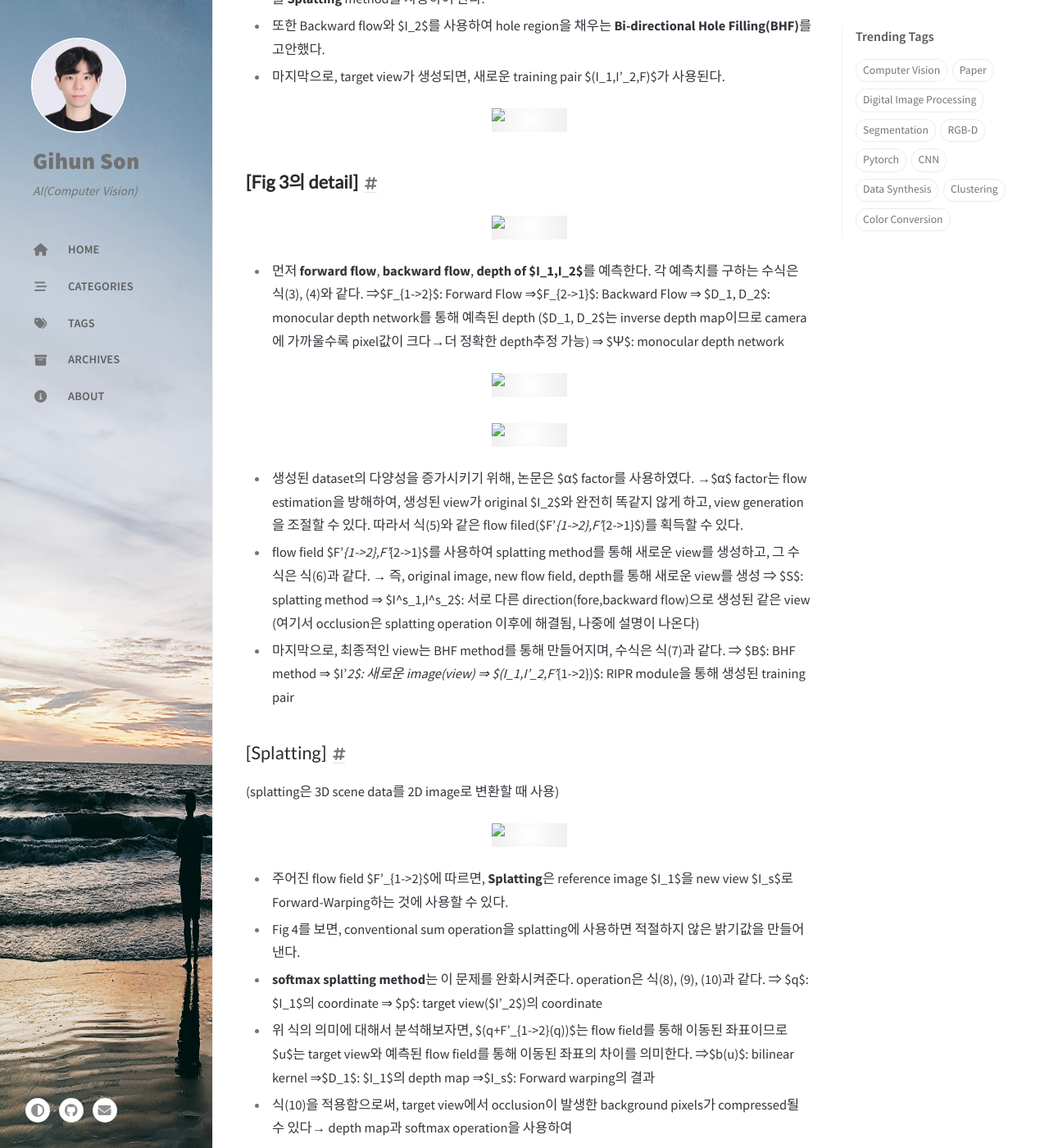
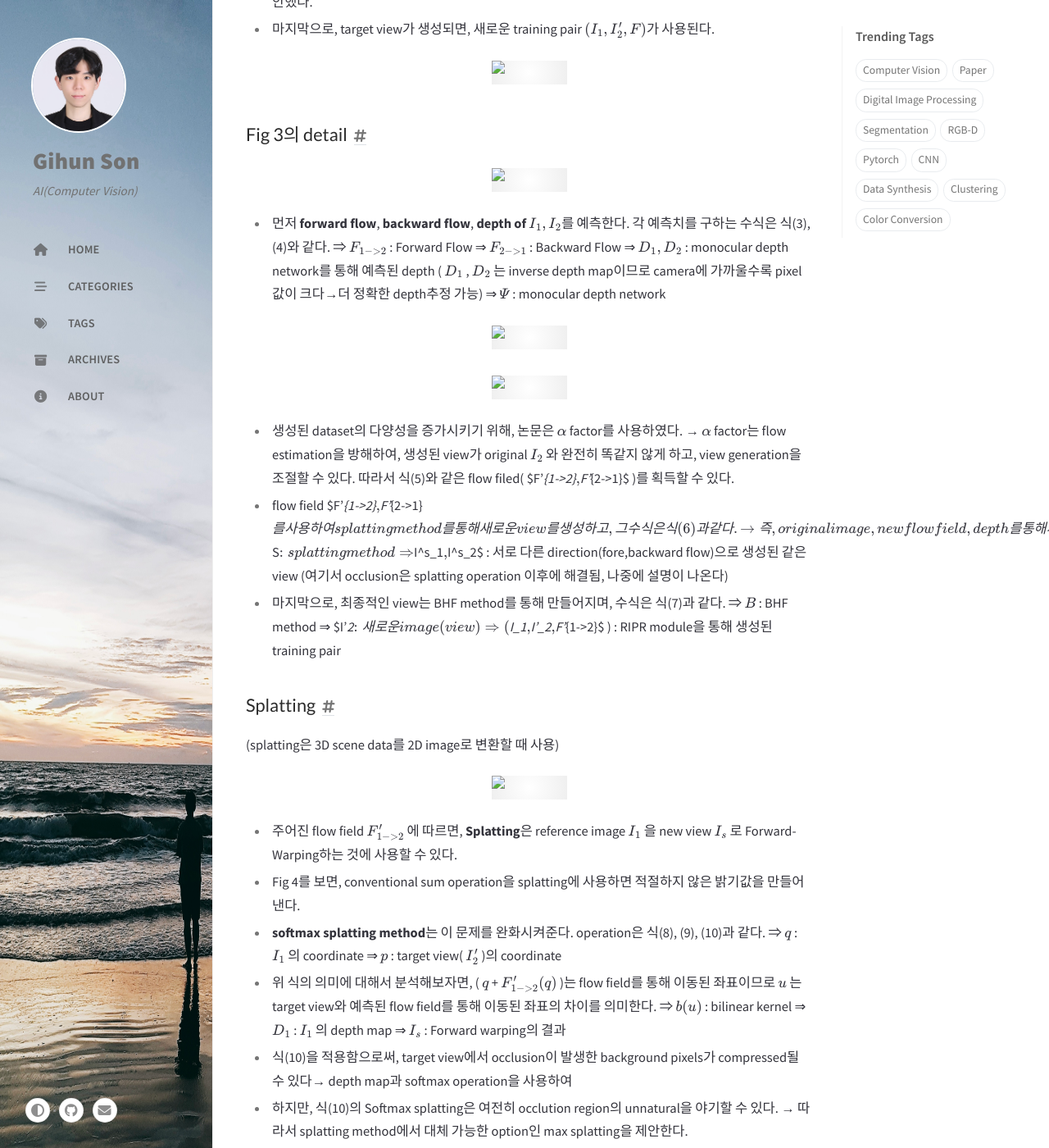
Before and after one commit to gihuni99/gihuni99.github.io, a Jekyll site: the page built from _posts/Paper/Optical Flow/2023-10-24-RealFlow.md, in a window 1280 px wide and 1400 px high, scrolled down 6308 px. Shown: the whole window at 82% size. Built offline with Jekyll 4.4.1, drawn with Linux system fonts in a browser that asks for light colours; cached includes are drawn as plain includes; formulas are drawn with MathJax 3; comment, search, counter and statistics services are not loaded; some of the changed text lies outside the part shown.

Commit message:
Markdown_operation_html

```diff
--- a/_config.yml
+++ b/_config.yml
@@ -33,6 +33,13 @@ github:
 
 #twitter:
 #  username: twitter_username # change to your twitter username
+
+# Math equation
+markdown: kramdown
+highlighter: rouge
+lsi: false
+excerpt_separator: "\n\n"
+incremental: false
 
 social:
   # Change to your full name.
--- a/_layouts/post.html
+++ b/_layouts/post.html
@@ -10,6 +10,13 @@ tail_includes:
 ---
 
 {% include lang.html %}
+
+<head>
+  {% include head.html %}
+  {% if page.use_math %}
+      {% include mathjax_support.html %}
+  {% endif %}
+</head>
 
 <header>
   <h1 data-toc-skip>{{ page.title }}</h1>
--- a/_posts/Paper/Optical Flow/2023-10-24-RealFlow.md
+++ b/_posts/Paper/Optical Flow/2023-10-24-RealFlow.md
@@ -40,10 +41,10 @@ pin: true
 → 좋은 계산적 효율성과 public benchmarks에서 가장 좋은 결과를 얻을 수 있음
 - optical flow method의 중요한 요소 중 하나는 training dataset이다.
 - Deep learning algorithms 성공에 중요한 영향을 미치는 Flow dataset의 4가지 특성은 다음과 같다.
-**[Label Criteria]**
+**Label Criteria**
 1) The quantity of labeled pairs (labeled data의 양
 2) The quality of flow labels (flow label의 질)
-**[Realism Criteria]**
+**Realism Criteria**
 3) The image realism (image가 실제와 유사한가)
 4) The motion realism (motion이 실제와 유사한가)
 - 하지만, 현재 존재하는 flow dataset중에서 모든 요소를 만족하는 dataset은 없었다.
@@ -112,7 +113,7 @@ M-step동안 다음 E-step에서 optical flow생성을 위해 사용할 **optica
 
 - 여러 dataset들이 real-world dataset을 취득하기 위한 방법을 사용했지만, 충분한 양의 데이터를 얻기 쉽지 않다.
 
-**[이를 해결하기 위한 시도들(synthetic)]**
+**이를 해결하기 위한 시도들(synthetic)**
 
 ⇒ Flyingchairs dataset은 처음으로 synthesized data를 사용
 
@@ -122,7 +123,7 @@ M-step동안 다음 E-step에서 optical flow생성을 위해 사용할 **optica
 
 ⇒ AutoFlow는 training data를 만들기 위한 hyperparameter를 찾는 방법을 learning 기법을 제시
 
-**[이를 해결하기 위한 시도들(synthetic→real-world로 가기 위한 꾸준한 변화)]**
+**이를 해결하기 위한 시도들(synthetic→real-world로 가기 위한 꾸준한 변화)**
 
 ⇒SlowFlow는 high-speed video camera를 사용하여 large-scale dataset취득을 시도했지만, flow labels들에 대한 신뢰성이 없다.
 
@@ -150,16 +151,16 @@ M-step동안 다음 E-step에서 optical flow생성을 위해 사용할 **optica
 ![Untitled 12](https://github.com/gihuni99/gihuni99.github.io/assets/90080065/b8eb5652-e010-4d3e-9144-5de13b6173d7)
 
 - Figure 2에서 E-step과 M-step을 각각 볼 수 있다.
-- iteration $t$에서, 먼저 training dataset $X^t=$ {$x^t$}를 생성하기 위해 E-step을 실행한다.
-→ Input video로부터 sampling된 연속적인 image pair $(I_1, I_2)$를 고려하여, training data generation과정은 식(1)과 같이 나타낼 수 있다.
-⇒ $Θ^{t-1}$는 learning된 optical flow network $Θ$의 이전 iteration t-1
-⇒ $x^t$는 생성된 training sample
-⇒ $R$은 RIPR module을 표현한 것이다.
+- iteration $t$ 에서, 먼저 training dataset $X^t=$ { $x^t$ }를 생성하기 위해 E-step을 실행한다.
+→ Input video로부터 sampling된 연속적인 image pair $(I_1, I_2)$ 를 고려하여, training data generation과정은 식(1)과 같이 나타낼 수 있다.
+⇒ $Θ^{t-1}$ 는 learning된 optical flow network $Θ$ 의 이전 iteration t-1
+⇒ $x^t$ 는 생성된 training sample
+⇒ $R$ 은 RIPR module을 표현한 것이다.
 
 ![Untitled 13](https://github.com/gihuni99/gihuni99.github.io/assets/90080065/b2105d3d-38f3-436e-bc61-881c4be95114)
 
 - M-step에서 새롭게 생성된 dataset $X^t$를  training에 사용하고, supervised learning방식으로 optical flow estimation network를 update한다. 해당 과정은 식(2)와 같다.
-⇒ $L$은 optical flow network의 learning objective
+⇒ $L$ 은 optical flow network의 learning objective
 
 - 위 과정을 통해, **EM iteration을 사용한 RealFlow를 통해 optical flow dataset과 높은 정확도의 optical flow network를 얻을 수 있다.**
 
@@ -167,11 +168,11 @@ M-step동안 다음 E-step에서 optical flow생성을 위해 사용할 **optica
 
 fig3를 보고 RIPR module의 간단한 동작원리를 살펴보자.
 
-real-world videos의 2개의 frame $I_1, I_2$와 이를 통해 예측한 flow field $F_{1->2}, F_{2->1}$가 주어졌을 때, monocular depth network를 통해 depth $D_1, D_2$를 구한다.
+real-world videos의 2개의 frame $I_1, I_2$ 와 이를 통해 예측한 flow field $F_{1->2}$ , $F_{2->1}$ 가 주어졌을 때, monocular depth network를 통해 depth $D_1$ , $D_2$ 를 구한다.
 
-그 후 flow map을 $F'_{1->2}와 F'_{2->1}$으로 수정하고(수정하는 방법은 아래 method에 자세히 나와있을 것 같다), $F'_{1->2}$를 hole mask M을 check하는 것에 사용한다.
+그 후 flow map을 $F'_{1->2}$ 와 $F'_{2->1}$ 으로 수정하고(수정하는 방법은 아래 method에 자세히 나와있을 것 같다), $F'_{1->2}$ 를 hole mask M을 check하는 것에 사용한다.
 
-최종적으로 splatting method는 새로운 view인 $I^s_1과 I^s_2$를 생성하는 것에 사용된다. ( $I^s_1과 I^s_2$은 새로운 이미지 $I'_2$를 만들기 위해 융합된다. $(I_1,I'_2,F)$가 새롭게 생성된 training pair가 된다.
+최종적으로 splatting method는 새로운 view인 $I^s_1$ 과 $I^s_2$ 를 생성하는 것에 사용된다. ( $I^s_1$ 과 $I^s_2$ 은 새로운 이미지 $I'_2$ 를 만들기 위해 융합된다. $(I_1,I'_2,F)$ 가 새롭게 생성된 training pair가 된다.
 
 (여기서 드는 의문은 monocular depth estimation이 과연 신뢰할만 할까?)
 
@@ -179,15 +180,15 @@ real-world videos의 2개의 frame $I_1, I_2$와 이를 통해 예측한 flow fi
 
 ![Untitled 15](https://github.com/gihuni99/gihuni99.github.io/assets/90080065/3345b315-9ccb-46e3-8971-1023c1a4f55c)
 
-- RIPR method의 pipeline은 figure 3에서 확인할 수 있다. 연속적인 image pair $(I_1,I_2)$와 optical flow estimation network $Θ$를 고려할 때, 논문의 목표는 network training을 위한 flow labeled image pair를 생성하는 것이다.
+- RIPR method의 pipeline은 figure 3에서 확인할 수 있다. 연속적인 image pair $(I_1,I_2)$ 와 optical flow estimation network $Θ$ 를 고려할 때, 논문의 목표는 network training을 위한 flow labeled image pair를 생성하는 것이다.
 
-**[Main Idea]**
+**Main Idea**
 
-- image pair $(I_1,I_2)$를 기반으로 새로운 image $I'_2$를 생성하고, $(I_1,I_2)$사이의 flow F를 예측한다.
-→ F가 새로운 image pair $(I_1,I'_2)$의 training label로 사용될 수 있음
+- image pair $(I_1,I_2)$ 를 기반으로 새로운 image $I'_2$ 를 생성하고, $(I_1,I_2)$ 사이의 flow F를 예측한다.
+→ F가 새로운 image pair $(I_1,I'_2)$ 의 training label로 사용될 수 있음
 - 구체적으로,
-1) reference image $I_1$은 먼저 target view $I'_2$로 forward-warping된다.
-2) synthesized view $I'_2$의 realism을 보장하기 위해, dynamic moving objects와 depth disparities로 인해 생기는 occlusions와 holes를 제거한다.
+1) reference image $I_1$ 은 먼저 target view $I'_2$로 forward-warping된다.
+2) synthesized view $I'_2$ 의 realism을 보장하기 위해, dynamic moving objects와 depth disparities로 인해 생기는 occlusions와 holes를 제거한다.
 (occlusions: object의 일부가 가려지거나 보이지 않는 것)
 
 ![Untitled 16](https://github.com/gihuni99/gihuni99.github.io/assets/90080065/54b8cb17-7a64-43f0-8f0b-f0a9f2c8d280)
@@ -195,63 +196,63 @@ real-world videos의 2개의 frame $I_1, I_2$와 이를 통해 예측한 flow fi
 ![Untitled 17](https://github.com/gihuni99/gihuni99.github.io/assets/90080065/2ccca3c2-32e6-4a92-9612-ba783e83aacf)
 
 - 논문은 monocular depth network를 통해 occlusion region을 위한 foreground와 background 구별을  **Splatting** method를 사용하여 한다.
-- 또한 Backward flow와 $I_2$를 사용하여 hole region을 채우는 **Bi-directional Hole Filling(BHF)**를 고안했다.
+- 또한 Backward flow와 $I_2$ 를 사용하여 hole region을 채우는 **Bi-directional Hole Filling(BHF)**를 고안했다.
 - 마지막으로, target view가 생성되면, 새로운 training pair $(I_1,I'_2,F)$가 사용된다.
 
 ![Untitled 18](https://github.com/gihuni99/gihuni99.github.io/assets/90080065/51d76d75-4b34-4554-9afa-dfefe301a981)
 
 
-### **[Fig 3의 detail]**
+### Fig 3의 detail
 
 ![Untitled 19](https://github.com/gihuni99/gihuni99.github.io/assets/90080065/09a04c59-59d4-4630-bc0f-6944f91615a6)
 
 - 먼저 **forward flow**, **backward flow**, **depth of $I_1,I_2$**를 예측한다. 각 예측치를 구하는 수식은 식(3), (4)와 같다.
-⇒$F_{1->2}$: Forward Flow
-⇒$F_{2->1}$: Backward Flow
-⇒ $D_1, D_2$: monocular depth network를 통해 예측된 depth ($D_1, D_2$는 inverse depth map이므로 camera에 가까울수록 pixel값이 크다→더 정확한 depth추정 가능)
-⇒ $Ψ$: monocular depth network
+⇒ $F_{1->2}$ : Forward Flow
+⇒ $F_{2->1}$ : Backward Flow
+⇒ $D_1, D_2$ : monocular depth network를 통해 예측된 depth ( $D_1$ , $D_2$ 는 inverse depth map이므로 camera에 가까울수록 pixel값이 크다→더 정확한 depth추정 가능)
+⇒ $Ψ$ : monocular depth network
 
 ![Untitled 20](https://github.com/gihuni99/gihuni99.github.io/assets/90080065/c3b4661b-f16e-4441-a866-1cf1e63f8bc7)
 
 ![Untitled 21](https://github.com/gihuni99/gihuni99.github.io/assets/90080065/d9758bed-9200-4e49-8f56-f1b834b562e8)
 
 - 생성된 dataset의 다양성을 증가시키기 위해, 논문은 $α$ factor를 사용하였다.
-→$α$ factor는 flow estimation을 방해하여, 생성된 view가 original $I_2$와 완전히 똑같지 않게 하고, view generation을 조절할 수 있다. 따라서 식(5)와 같은 flow filed($F'_{1->2},F'_{2->1}$)를 획득할 수 있다.
-- flow field $F'_{1->2},F'_{2->1}$를 사용하여 splatting method를 통해 새로운 view를 생성하고, 그 수식은 식(6)과 같다. → 즉, original image, new flow field, depth를 통해 새로운 view를 생성
-⇒ $S$: splatting method
-⇒ $I^s_1,I^s_2$: 서로 다른 direction(fore,backward flow)으로 생성된 같은 view
+→ $α$ factor는 flow estimation을 방해하여, 생성된 view가 original $I_2$ 와 완전히 똑같지 않게 하고, view generation을 조절할 수 있다. 따라서 식(5)와 같은 flow filed( $F'_{1->2}$ , $F'_{2->1}$ )를 획득할 수 있다.
+- flow field $F'_{1->2}$ , $F'_{2->1}$ 를 사용하여 splatting method를 통해 새로운 view를 생성하고, 그 수식은 식(6)과 같다. → 즉, original image, new flow field, depth를 통해 새로운 view를 생성
+⇒ $S$ : splatting method
+⇒ $I^s_1$ , $I^s_2$ : 서로 다른 direction(fore,backward flow)으로 생성된 같은 view
 (여기서 occlusion은 splatting operation 이후에 해결됨, 나중에 설명이 나온다)
 - 마지막으로, 최종적인 view는 BHF method를 통해 만들어지며, 수식은 식(7)과 같다.
-⇒ $B$: BHF method
-⇒ $I'_2$: 새로운 image(view)
-⇒ $(I_1,I'_2,F'_{1->2})$: RIPR module을 통해 생성된 training pair
+⇒ $B$ : BHF method
+⇒ $I'_2$ : 새로운 image(view)
+⇒ ( $I_1$ , $I'_2$ , $F'_{1->2}$ ) : RIPR module을 통해 생성된 training pair
 
-### [Splatting]
+### Splatting
 
 (splatting은 3D scene data를 2D image로 변환할 때 사용)
 
 ![Untitled 22](https://github.com/gihuni99/gihuni99.github.io/assets/90080065/99ee126f-38a2-4df1-b2dc-4578dc87e8ff)
 
-- 주어진 flow field $F'_{1->2}$에 따르면, **Splatting**은 reference image $I_1$을 new view $I_s$로 Forward-Warping하는 것에 사용할 수 있다.
+- 주어진 flow field $F'_{1->2}$ 에 따르면, **Splatting**은 reference image $I_1$ 을 new view $I_s$ 로 Forward-Warping하는 것에 사용할 수 있다.
 - Fig 4를 보면, conventional sum operation을 splatting에 사용하면 적절하지 않은 밝기값을 만들어 낸다.
 - **softmax splatting method**는 이 문제를 완화시켜준다. operation은 식(8), (9), (10)과 같다.
-⇒ $q$: $I_1$의 coordinate
-⇒ $p$: target view($I'_2$)의 coordinate
-- 위 식의 의미에 대해서 분석해보자면, $(q+F'_{1->2}(q))$는 flow field를 통해 이동된 좌표이므로 $u$는 target view와 예측된 flow field를 통해 이동된 좌표의 차이를 의미한다.
-⇒$b(u)$: bilinear kernel
-⇒$D_1$: $I_1$의 depth map
-⇒$I_s$: Forward warping의 결과
+⇒ $q$ : $I_1$ 의 coordinate
+⇒ $p$ : target view( $I'_2$ )의 coordinate
+- 위 식의 의미에 대해서 분석해보자면, ( $q$ + $F'_{1->2}(q)$ )는 flow field를 통해 이동된 좌표이므로 $u$ 는 target view와 예측된 flow field를 통해 이동된 좌표의 차이를 의미한다.
+⇒ $b(u)$ : bilinear kernel
+⇒ $D_1$ : $I_1$ 의 depth map
+⇒ $I_s$ : Forward warping의 결과
 - 식(10)을 적용함으로써, target view에서 occlusion이 발생한 background pixels가 compressed될 수 있다→ depth map과 softmax operation을 사용하여
 - 하지만, 식(10)의 Softmax splatting은 여전히 occlution region의 unnatural을 야기할 수 있다.
 → 따라서 splatting method에서 대체 가능한 option인 max splatting을 제안한다.
 
 ![Untitled 23](https://github.com/gihuni99/gihuni99.github.io/assets/90080065/e3c8e35a-87f6-4331-bc94-69696fbc93f4)
 
-- $k$는 nearest kernel이다.
-- 식(12)는 여러 pixel들이 $p$에 위치해있다면, 가장 큰 depth값을 갖는 pixel을 target view에 할당하는 과정이다.
+- $k$ 는 nearest kernel이다.
+- 식(12)는 여러 pixel들이 $p$ 에 위치해있다면, 가장 큰 depth값을 갖는 pixel을 target view에 할당하는 과정이다.
 → 하지만 논문은 softmax splatting 방식이 더 좋은 성능을 보이는 것을 실험적으로 발견함
 
-### [Bi-directional Hole Filling(BHF)]
+### Bi-directional Hole Filling(BHF)
 
 ![Untitled 24](https://github.com/gihuni99/gihuni99.github.io/assets/90080065/bfcd87d9-12ba-47d5-bee0-907a80811d4d)
 
@@ -263,13 +264,13 @@ real-world videos의 2개의 frame $I_1, I_2$와 이를 통해 예측한 flow fi
 
 위 식(7)은 BHF method를 수식으로 나타낸 것이다.
 
-- 먼저 **range map chek method**를 사용하여, $F'_{1->2}$로부터 hole mask $M$을 check한다. 해당 과정은 식(13)과 같다.
+- 먼저 **range map chek method**를 사용하여, $F'_{1->2}$ 로부터 hole mask $M$ 을 check한다. 해당 과정은 식(13)과 같다.
 
 ![Untitled 26](https://github.com/gihuni99/gihuni99.github.io/assets/90080065/de7c4f24-d499-4830-a2e3-a22833fec9af)
 
-- 위 과정에서 구한 hole mask $M$은 hole pixel은 0, hole이 아닌 pixel은 1로 labeling된다.
-- 따라서 식(14)를 통해, $I^s_1$과 $I^s_2$를 융합하여 새롭게 생성된 image $I'_2$를 도출할 수 있다.
-⇒ 식(14)의 과정은 $I^s_1$의 hole region이 $I^s_2$를 통해 채워진다는 것을 의미
+- 위 과정에서 구한 hole mask $M$ 은 hole pixel은 0, hole이 아닌 pixel은 1로 labeling된다.
+- 따라서 식(14)를 통해, $I^s_1$ 과 $I^s_2$ 를 융합하여 새롭게 생성된 image $I'_2$ 를 도출할 수 있다.
+⇒ 식(14)의 과정은 $I^s_1$ 의 hole region이 $I^s_2$ 를 통해 채워진다는 것을 의미
 
 # Result
 
```
Also changed, not shown: other parts of _posts/Paper/Optical Flow/2023-10-24-RealFlow.md (+1 -0 lines), _includes/mathjax_support.html (added, +23 -0 lines).
